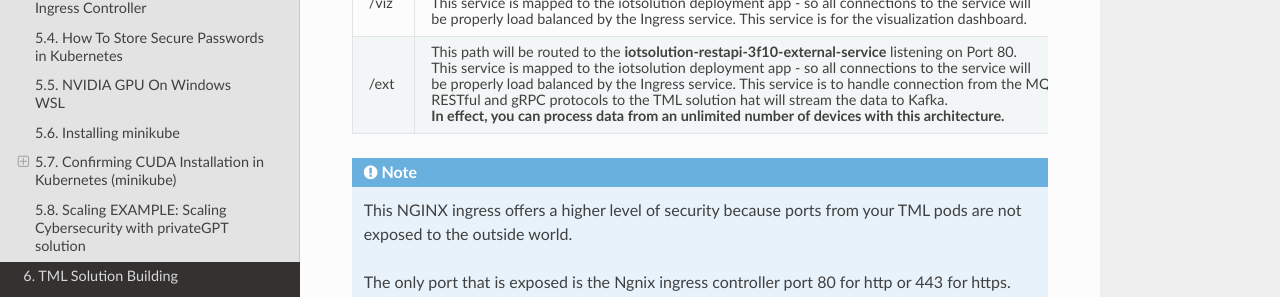
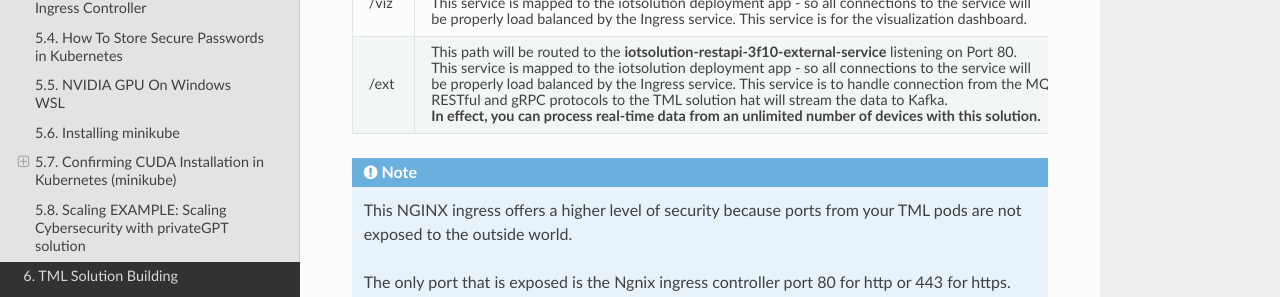
Before and after one commit to smaurice101/readthedocs, a Sphinx documentation site: the page built from docs/source/kube.rst, in a window 1280 px wide and 900 px high, scrolled down 4964 px. Shown: the part 151-448 px from the top of the window. Built offline with Sphinx 7.4.7 and the Read the Docs theme 3.1.0, drawn with Linux system fonts in a browser that asks for light colours.

Commit message:
Update kube.rst

```diff
--- a/docs/source/kube.rst
+++ b/docs/source/kube.rst
@@ -234,7 +234,7 @@ In the above **nginx-ingress-iotsolution-restapi-3f10.yml** two NGINX paths are
 
        RESTful and gRPC protocols to the TML solution hat will stream the data to Kafka.
 
-       **In effect, you can process data from an unlimited number of devices with this architecture.**
+       **In effect, you can process real-time data from an unlimited number of devices with this solution.**
 
 
 .. note::
```
